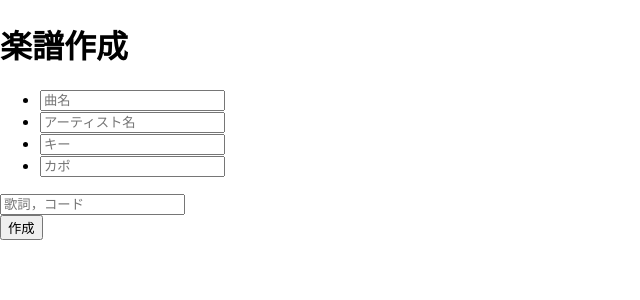
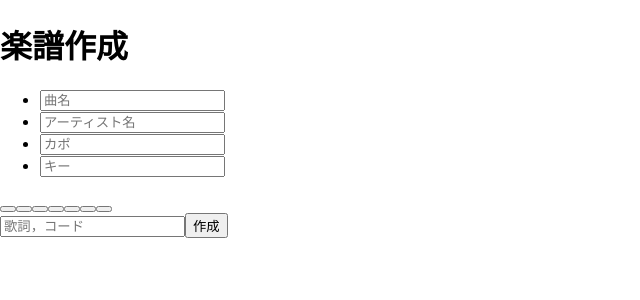
Before and after one commit to kasai27/create_code_score_site, a React (Create React App) app: page / in a window 1280 px wide. Shown: the top 300 px of the page, without its empty margins (0-640 px from the left). Built offline with nearby package versions, Linux system fonts and the light colour scheme.

Commit message:
入力に対しての動作を追加

```diff
--- a/src/App.jsx
+++ b/src/App.jsx
@@ -1,31 +1,106 @@
-import React from "react";
+import React, { useState } from "react";
+// import Code from "./components/Code";
 
 function App() {
+  // 入力される状態管理
+  const [title, setTitle] = useState(null);
+  const [name, setName] = useState(null);
+  const [kapo, setKapo] = useState(null);
+  const [key, setKey] = useState(null);
+  const [liric, setLiric] = useState(null);
+
+  // キーの入力に対しての返答の状態管理
+  const [response, setResponse] = useState('');
+
+  // キーの入力に対してダイアトニックコードのリスト管理
+  const [keyList, setKeyList] = useState([]);
+
+  // それぞれ入力された時の関数
+  const onChangeTitle = (e) => setTitle(e.target.value);
+  const onChangeName = (e) => setName(e.target.value);
+  const onChangeKapo = (e) => setKapo(e.target.value);
+  const onChangeKey = (e) => {
+    setKey(e.target.value);
+    // ここで入力に応じた返答を設定するロジックを追加
+    setResponse(generateResponse(e.target.value));
+  }
+  const onChangeLiric = (e) => setLiric(e.target.value);
+
+  // const crateKeyList = (key) => {
+      // if (key == "C" ||  key == "Am") {
+          // setKeyList(["C", "Dm", "Em", "F", "G", "Am", "Bm"])
+      // }
+  // }
+
+  // 入力に応じた返答を生成するロジック
+  const generateResponse = (input) => {
+    if (input == "C" || input == "Am") {
+      setKeyList(["C", "Dm", "Em", "F", "G", "Am", "Bm"])
+    } else if (input == "C#" || input == "A#m") {
+      setKeyList(["C#", "D#m", "Fm", "F#", "G#", "A#m", "Cm"])
+    } else if (input == "D" || input == "Bm") {
+      setKeyList(["D", "Em", "F#m", "G", "A", "Bm", "C#m"])
+    } else if (input == "E♭" || input == "Cm") {
+      setKeyList(["E♭", "Fm", "Gm", "A♭", "B♭", "Cm", "Dm"])
+    } else if (input == "E" || input == "C#m") {
+      setKeyList(["E", "F#m", "G#m", "A", "B", "C#m", "D#m"])
+    } else if (input == "F" || input == "Dm") {
+      setKeyList(["F", "Gm", "Am", "B♭", "C", "Dm", "Em"])
+    } else if (input == "F#" || input == "D#m") {
+      setKeyList(["F#", "G#m", "A#m", "B", "C#", "D#m", "Fm"])
+    } else if (input == "G" || input == "Em") {
+      setKeyList(["G", "Am", "Bm", "C", "D", "Em", "F#m"])
+    } else if (input == "A♭" || input == "Fm") {
+      setKeyList(["A♭", "B♭m", "Cm", "D♭", "E♭", "Fm", "Gm"])
+    } else if (input == "A" || input == "F#m") {
+      setKeyList(["A", "Bm", "C#m", "D", "E", "F#m", "G#m"])
+    } else if (input == "B♭" || input == "Gm") {
+      setKeyList(["B♭", "Cm", "Dm", "E♭", "F", "Gm", "Am"])
+    } else if (input == "B" || input == "G#m") {
+      setKeyList(["B", "C#m", "D#m", "E", "F#", "G#m", "A#m"])
+    }
+  };
+
+  // コードのボタンが押された時のロジック
+  const onClickCodeButton = (code) => {
+    setLiric((prevContent) => prevContent + code)
+  }
+
   return (
     <div className="App">
       <h1>楽譜作成</h1>
+
       <form>
         <ul>
           <li>
-            <input type="text" placeholder="曲名"/>
+            <input type="text" placeholder="曲名" onChange={onChangeTitle} />
           </li>
           <li>
-            <input type="text" placeholder="アーティスト名"/>
+            <input type="text" placeholder="アーティスト名" onChange={onChangeName} />
           </li>
           <li>
-            <input type="text" placeholder="キー"/>
+            <input type="text" placeholder="カポ" onChange={onChangeKapo} />
           </li>
           <li>
-            <input type="text" placeholder="カポ"/>
+            <input type="text" value={key} placeholder="キー" onChange={onChangeKey} />
           </li>
         </ul>
-        <input type="text" placeholder="歌詞，コード" />
       </form>
 
+      <form>
+        <button onClick={(e) => {e.preventDefault(); onClickCodeButton(keyList[0])}}>{keyList[0]}</button>
+        <button onClick={(e) => {e.preventDefault(); onClickCodeButton(keyList[1])}}>{keyList[1]}</button>
+        <button onClick={(e) => {e.preventDefault(); onClickCodeButton(keyList[2])}}>{keyList[2]}</button>
+        <button onClick={(e) => {e.preventDefault(); onClickCodeButton(keyList[3])}}>{keyList[3]}</button>
+        <button onClick={(e) => {e.preventDefault(); onClickCodeButton(keyList[4])}}>{keyList[4]}</button>
+        <button onClick={(e) => {e.preventDefault(); onClickCodeButton(keyList[5])}}>{keyList[5]}</button>
+        <button onClick={(e) => {e.preventDefault(); onClickCodeButton(keyList[6])}}>{keyList[6]}</button>
+      </form>
+      <input type="text" value={liric} onChange={onChangeLiric} placeholder="歌詞，コード" />
+      <button type="submit" >作成</button>
 
-      <button type="submit">作成</button>
     </div>
   );
-}
+};
 
 export default App;
```
